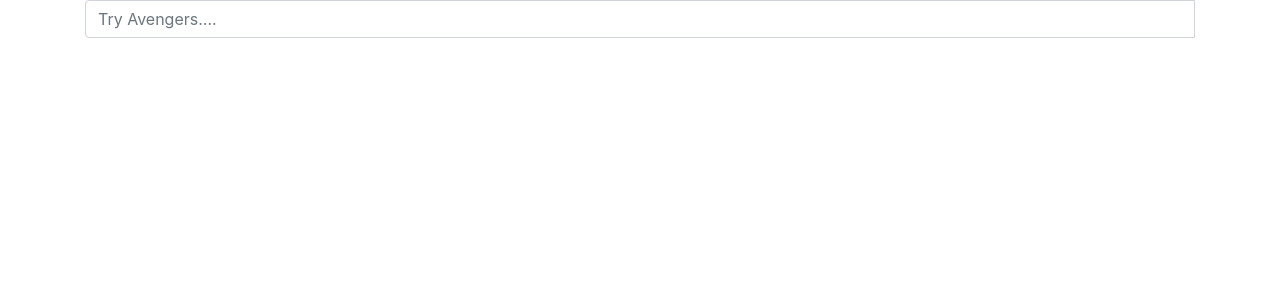
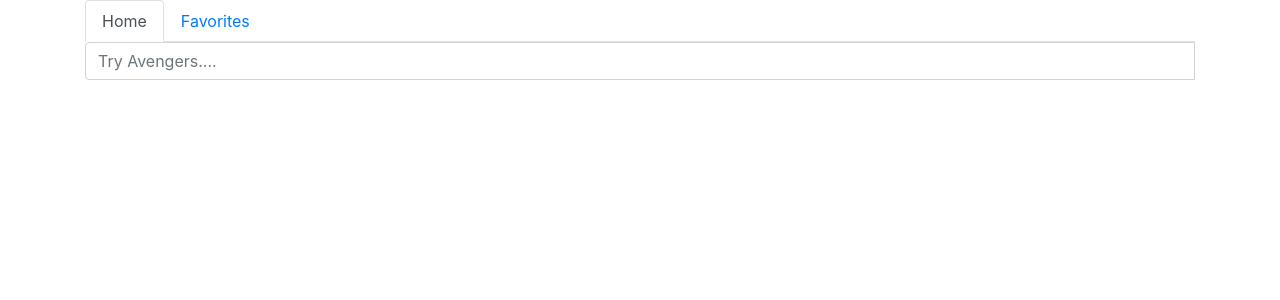
Before and after one commit to andrepith/noxu, a React (Create React App) app: page / in a window 1280 px wide. Shown: the top 300 px of the page. Built offline with nearby package versions, Linux system fonts and the light colour scheme.

Commit message:
Create tab for favorites section

```diff
--- a/src/components/card/index.js
+++ b/src/components/card/index.js
@@ -5,7 +5,7 @@
 
 import { favoriteAction } from "store/actions";
 
-const Card = ({ movieList, favorites, favoriteAction }) => {
+const Card = ({ favorites, favoriteAction, searchData = [] }) => {
   const handleClick = item => {
     favoriteAction(uniqBy([...favorites, item], "imdbID"));
   };
@@ -20,7 +20,7 @@
 
   return (
     <Row md={3}>
-      {movieList.data.Search.map((item, key) => (
+      {searchData.map((item, key) => (
         <Col style={{ marginBottom: "1rem" }} md={3} key={key}>
           <div className="card" style={{ minHeight: "500px" }}>
             <div className="card-image">
@@ -50,8 +50,7 @@
   );
 };
 
-const mapStateToProps = ({ movieList, favorites }) => ({
-  movieList,
+const mapStateToProps = ({ favorites }) => ({
   favorites
 });
 
--- /dev/null
+++ b/src/containers/favorites/index.js
@@ -0,0 +1,14 @@
+import React from "react";
+import { connect } from "react-redux";
+
+import Card from "components/card";
+
+const Favorites = ({ favorites }) => {
+  return <Card searchData={favorites} />;
+};
+
+const mapStateToProps = ({ favorites }) => ({
+  favorites
+});
+
+export default connect(mapStateToProps, null)(Favorites);
--- a/src/containers/index.js
+++ b/src/containers/index.js
@@ -1,26 +1,33 @@
-import React from "react";
+import React, { useState } from "react";
 import { connect } from "react-redux";
-
+import { Tabs, Tab } from "react-bootstrap";
 import SearchByTitle from "components/searchByTitle";
-import Card from "components/card";
+import SearchResult from "./searchResult";
+import Favorites from "./favorites";
 
 const HomePage = ({ movieList }) => {
+  const [key, setKey] = useState("home");
   const isMovieList = Object.keys(movieList).length;
 
   try {
     return (
-      <div>
+      <Tabs activeKey={key} onSelect={k => setKey(k)}>
+        <Tab eventKey="home" title="Home">
           <SearchByTitle />
           {isMovieList ? (
             movieList.data.Response !== "False" ? (
-            <Card />
+              <SearchResult />
             ) : (
               <div>{movieList.data.Error}</div>
             )
           ) : (
             <div></div>
           )}
-      </div>
+        </Tab>
+        <Tab eventKey="fav" title="Favorites">
+          <Favorites />
+        </Tab>
+      </Tabs>
     );
   } catch (error) {
     console.error(error);
--- /dev/null
+++ b/src/containers/searchResult/index.js
@@ -0,0 +1,14 @@
+import React from "react";
+import { connect } from "react-redux";
+
+import Card from "components/card";
+
+const SearchResult = ({ movieList }) => {
+  return <Card searchData={movieList.data.Search} />;
+};
+
+const mapStateToProps = ({ movieList }) => ({
+  movieList
+});
+
+export default connect(mapStateToProps, null)(SearchResult);
```
Lines whose indentation alone changed are shown as unchanged.
